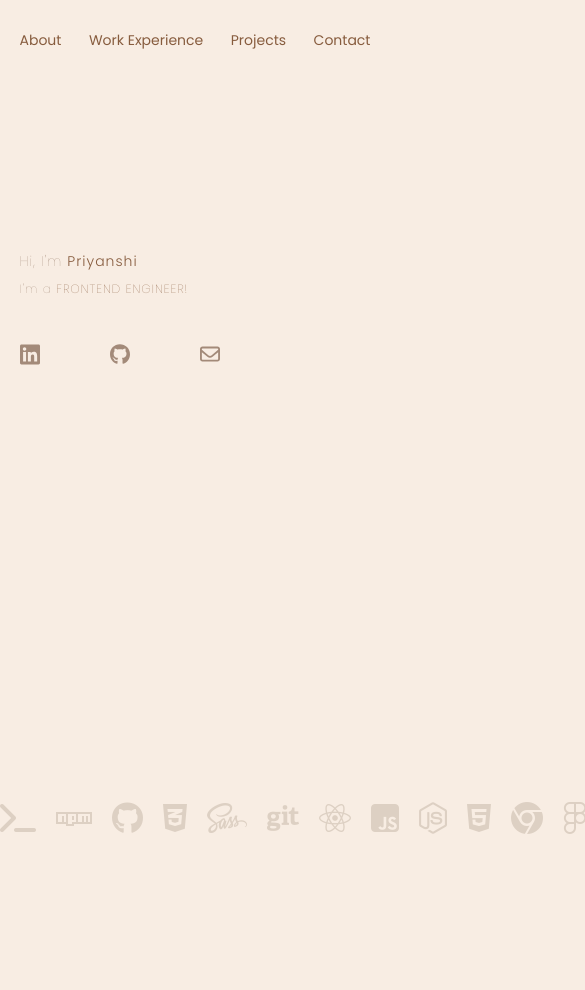
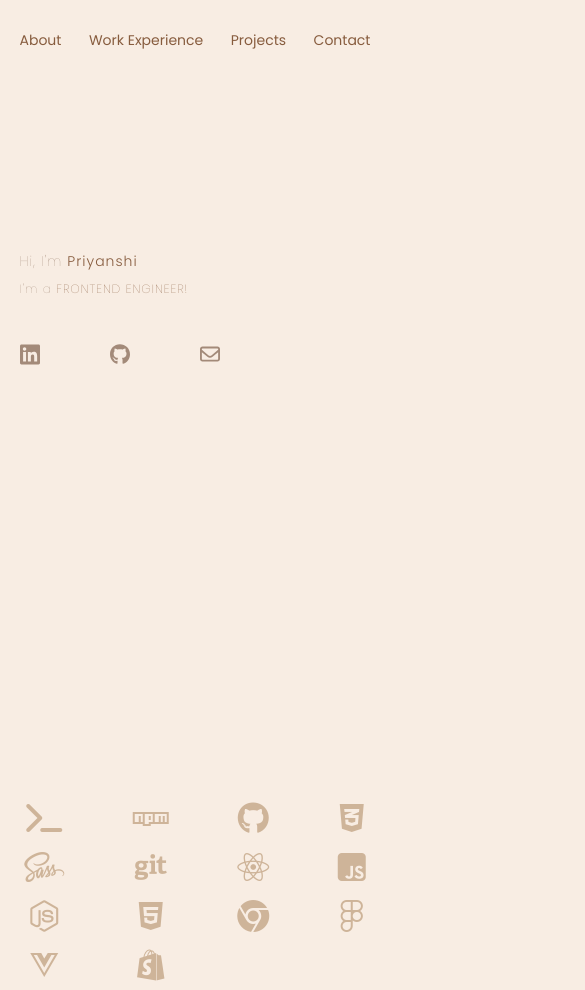
Before and after one commit to priyanshitaneja/portfolio-react, a React (Create React App) app: page / in a window 390 px wide. Shown: the top 990 px of the page, 585 px wide, since content can reach past the window. Before the commit the page ends 855 px from the top, so only its background shows below. Built offline with nearby package versions, Linux system fonts and the light colour scheme.

Commit message:
fix for SkillsList component on mobile devices

```diff
--- a/src/components/SkillsList/index.scss
+++ b/src/components/SkillsList/index.scss
@@ -1,4 +1,5 @@
 .skills_list-wrapper {
+    width: 100%;
     position: absolute;
     left: 0;
     bottom: 0;
@@ -17,6 +18,20 @@
 
     i {
         display: block;
-        color: #ddd0c3;
+        // color: #ddd0c3; old value
+        // slightly higher value for better contrast
+        color: #ceb499;
     }
 }
+
+@media screen and (max-width: 1024px) {
+    .skills_list {
+        display: grid;
+        grid-template-columns: auto auto auto auto;
+
+        i {
+            padding: 24px;
+            text-align: center;
+        }
+    }
+  }
```
